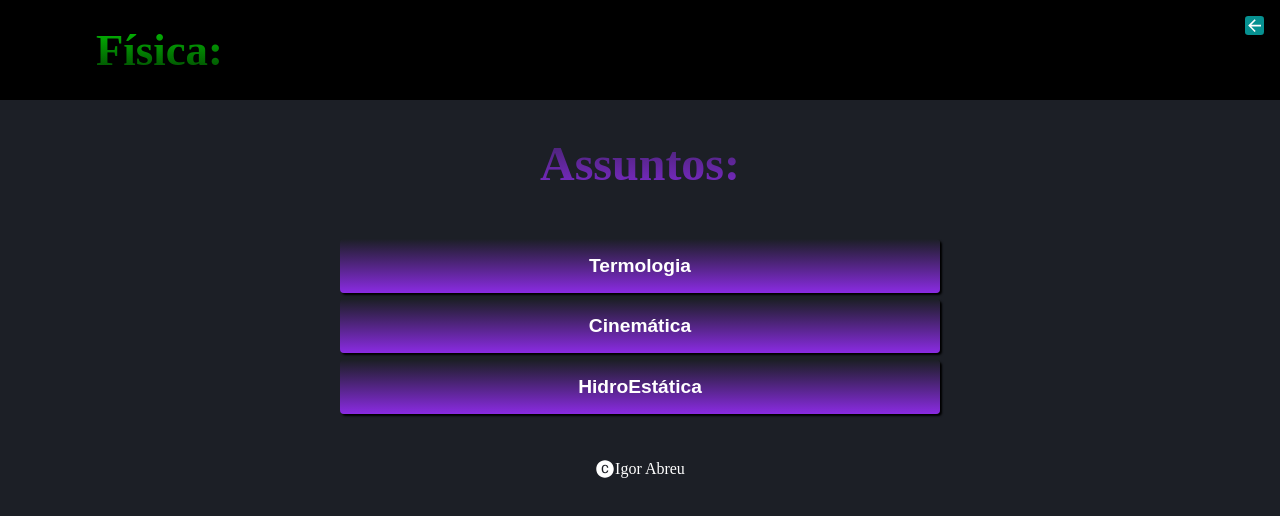
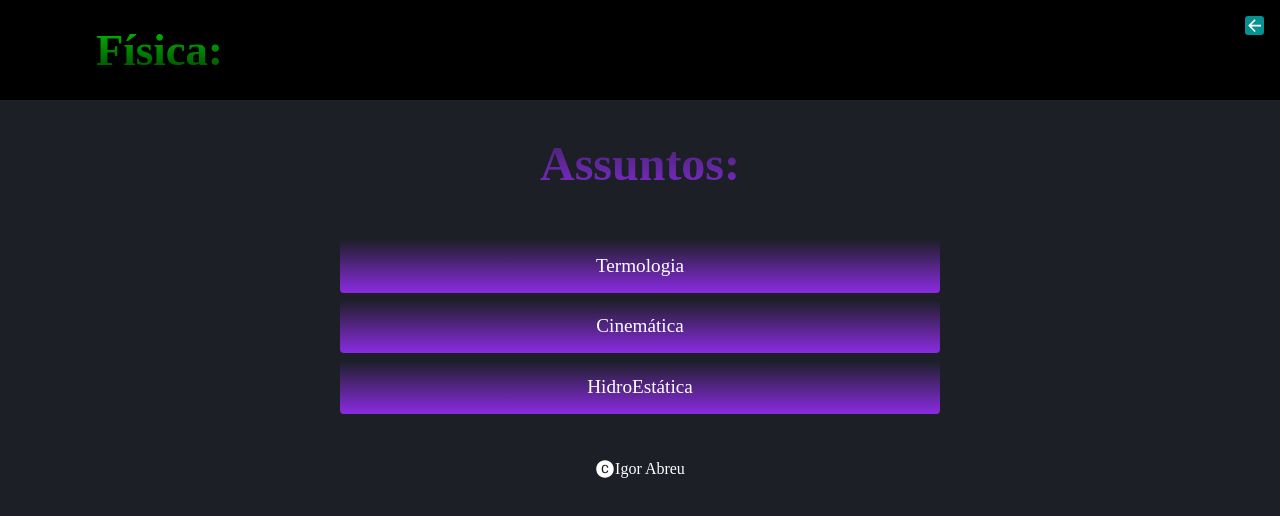
Before and after one commit to Igor-Abreu29/iformulas, a React (Create React App) app: page /fisica in a window 1280 px wide. Shown: the top 516 px of the page. Built offline with nearby package versions, Linux system fonts and the light colour scheme.

Commit message:
Ajeitando a responsidade de fisica e termologia

```diff
--- a/src/pages/fisica/Termologia/termo.css
+++ b/src/pages/fisica/Termologia/termo.css
@@ -71,7 +71,7 @@
 .box-number > div > label{
     position: absolute;
     font-weight: bold;
-    left:0;
+    left:-2rem;
 }
 
 #result, #calc{
@@ -96,7 +96,7 @@
     margin-right: 6px;
     font-weight: bold;
     position: absolute;
-    left:-6rem;
+    left:-4rem;
 }
 
 #calc, #result{
@@ -168,7 +168,7 @@ button{
     }
 
     .box-number > div > label{
-        left:1.4rem;
+        left:1rem;
     }
 
 }
--- a/src/pages/fisica/fis.css
+++ b/src/pages/fisica/fis.css
@@ -40,7 +40,7 @@
     padding: 1rem;
 }
 
-.box-button button{
+.box-button .link{
     background: linear-gradient( 180deg,var(--black), var(--violet));
     margin-top: .4rem;
     border-radius: 4px;
@@ -55,7 +55,7 @@
     text-align: center;
 }
 
-.box-button button:hover{
+.box-button .link:hover{
     transform: scale(1.04);
 }
 
--- a/src/pages/fisica/index.js
+++ b/src/pages/fisica/index.js
@@ -23,19 +23,11 @@ export default function Fisica(){
            </div>
 
             <section className="box-button">
+                    <Link className="link" to="./termologia">Termologia</Link>
 
-                <button>
-                    <Link to="./termologia">Termologia</Link>
-                </button>
+                    <Link className="link">Cinemática</Link>
 
-                <button>
-                    <Link>Cinemática</Link>
-                </button>
-
-                <button>
-                    <Link>HidroEstática</Link>
-                </button>
-
+                    <Link className="link">HidroEstática</Link>
             </section>
 
             <footer>
```
